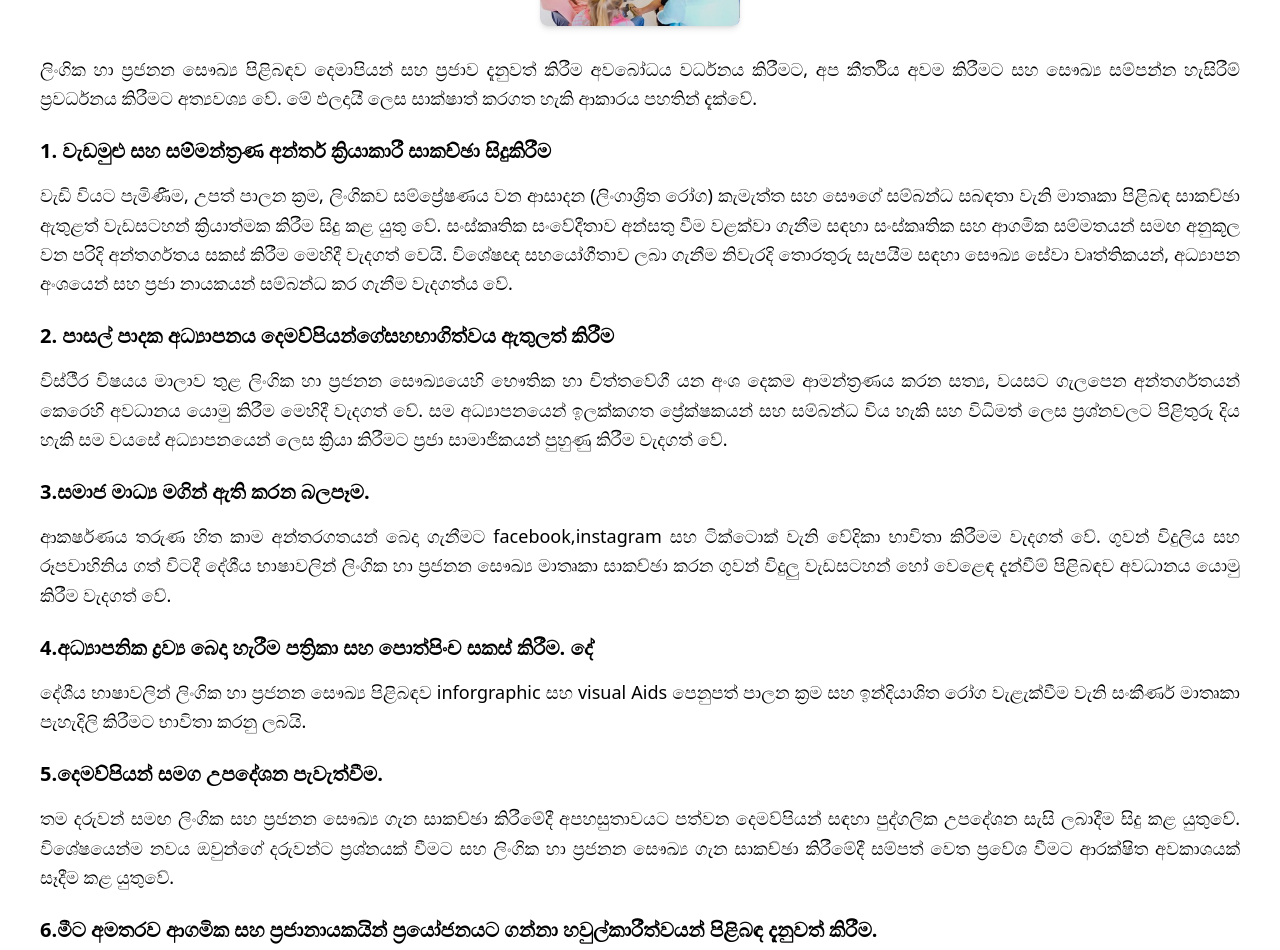
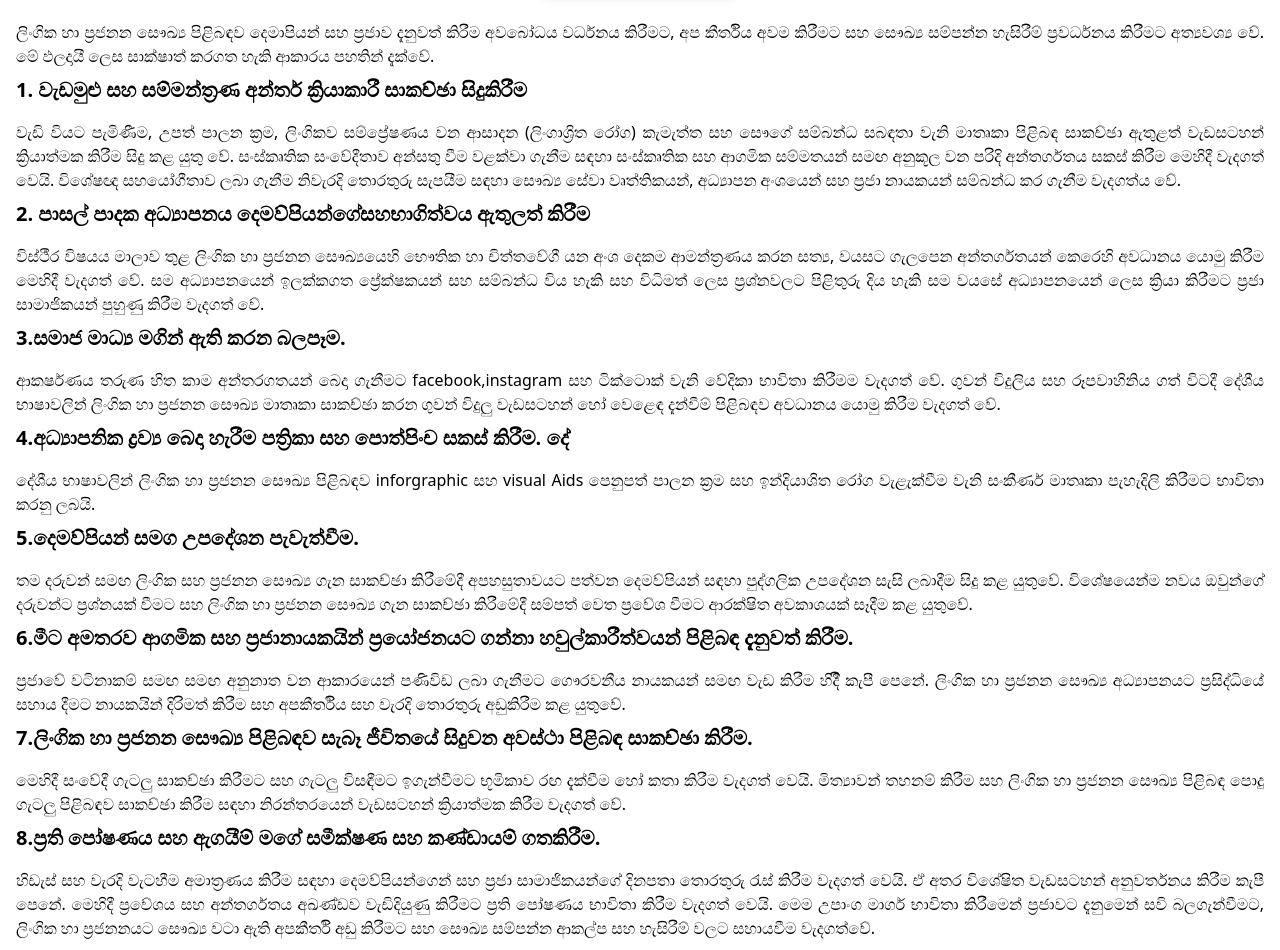
Before and after one commit to tharindu748/Sexuality, a React (Vite) app: page /Open_Discussions_with_parents_and_the_community in a window 1280 px wide. Shown: the part 300-1250 px from the top of the page. Built offline with nearby package versions, Linux system fonts and the light colour scheme.

Commit message:
last fix

```diff
--- a/src/pages/Open_Discussions_with_parents_and_the_community.jsx
+++ b/src/pages/Open_Discussions_with_parents_and_the_community.jsx
@@ -40,8 +40,8 @@ export default function Open_Discussions_with_parents_and_the_community() {
             {darkMode ? <FaSun /> : <FaMoon />}
           </button>
         </header>
-        <main className="p-6">
-        <div className="container mx-auto p-4 text-lg leading-relaxed">
+
+        <main className="p-4">
 
 <br></br>
   <div className="flex justify-center items-center">
@@ -53,53 +53,53 @@ export default function Open_Discussions_with_parents_and_the_community() {
          </div>
 
          <br></br>
-      <p className="mb-6 text-justify" >
+      <p className="mb-2 text-justify" >
         ලිංගික හා ප්‍රජනන සෞඛ්‍ය පිළිබඳව දෙමාපියන් සහ ප්‍රජාව දැනුවත් කිරීම අවබෝධය වර්ධනය කිරීමට, අප කීර්තිය අවම කිරීමට සහ සෞඛ්‍ය සම්පන්න හැසිරීම් ප්‍රවර්ධනය කිරීමට අත්‍යවශ්‍ය වේ. මේ ඵලදායී ලෙස සාක්ෂාත් කරගත හැකි ආකාරය පහතින් දැක්වේ.
       </p>
 
       <h2 className="text-xl font-semibold mb-4">1. වැඩමුළු සහ සම්මන්ත්‍රණ අන්තර් ක්‍රියාකාරී සාකච්ඡා සිදුකිරීම</h2>
-      <p className="mb-6 text-justify">
+      <p className="mb-2 text-justify">
         වැඩි වියට පැමිණීම, උපත් පාලන ක්‍රම, ලිංගිකව සම්ප්‍රේෂණය වන ආසාදන (ලිංගාශ්‍රිත රෝග) කැමැත්ත සහ සෞගේ සම්බන්ධ සබඳතා වැනි මාතෘකා පිළිබඳ සාකච්ඡා ඇතුළත් වැඩසටහන් ක්‍රියාත්මක කිරීම සිදු කළ යුතු වේ. සංස්කෘතික සංවේදීතාව අන්සතු වීම වළක්වා ගැනීම සඳහා සංස්කෘතික සහ ආගමික සම්මතයන් සමඟ අනුකූල වන පරිදි අන්තර්ගතය සකස් කිරීම මෙහිදී වැදගත් වෙයි. විශේෂඥ සහයෝගීතාව ලබා ගැනීම නිවැරදි තොරතුරු සැපයීම සඳහා සෞඛ්‍ය සේවා වෘත්තිකයන්, අධ්‍යාපන අංශයෙන් සහ ප්‍රජා නායකයන් සම්බන්ධ කර ගැනීම වැදගත්ය වේ.
       </p>
 
       <h2 className="text-xl font-semibold mb-4">2. පාසල් පාදක අධ්‍යාපනය දෙමව්පියන්ගේසහභාගිත්වය ඇතුලත් කිරීම</h2>
-      <p className="mb-6 text-justify">
+      <p className="mb-2 text-justify">
         විස්ථීර විෂයය මාලාව තුළ ලිංගික හා ප්‍රජනන සෞඛ්‍යයෙහි භෞතික හා චිත්තවේගී යන අංශ දෙකම ආමන්ත්‍රණය කරන සත්‍ය, වයසට ගැලපෙන අන්තර්ගතයන් කෙරෙහි අවධානය යොමු කිරීම මෙහිදී වැදගත් වේ. සම අධ්‍යාපනයෙන් ඉලක්කගත ප්‍රේක්ෂකයන් සහ සම්බන්ධ විය හැකි සහ විධිමත් ලෙස ප්‍රශ්නවලට පිළිතුරු දිය හැකි සම වයසේ අධ්‍යාපනයෙන් ලෙස ක්‍රියා කිරීමට ප්‍රජා සාමාජිකයන් පුහුණු කිරීම වැදගත් වේ.
       </p>
 
       <h2 className="text-xl font-semibold mb-4">3.සමාජ මාධ්‍ය මගින් ඇති කරන බලපෑම. </h2>
-      <p className="mb-6 text-justify">
+      <p className="mb-2 text-justify">
       ආකර්ෂණය තරුණ හිත කාම අන්තරගතයන් බෙදා ගැනීමට facebook,instagram සහ ටික්ටොක් වැනි වේදිකා භාවිතා කිරීමම වැදගත් වේ. ගුවන් විදුලිය සහ රූපවාහිනිය ගත් විටදී දේශීය භාෂාවලින් ලිංගික හා ප්‍රජනන සෞඛ්‍ය මාතෘකා සාකච්ඡා කරන ගුවන් විදුලු වැඩසටහන් හෝ වෙළෙඳ දැන්වීම් පිළිබඳව අවධානය යොමු කිරීම වැදගත් වේ.
       </p>
 
       <h2 className="text-xl font-semibold mb-4">4.අධ්‍යාපනික ද්‍රව්‍ය බෙදා හැරීම පත්‍රිකා සහ පොත්පිංච සකස් කිරීම. දේ </h2>
-      <p className="mb-6 text-justify">
+      <p className="mb-2 text-justify">
       දේශීය භාෂාවලින් ලිංගික හා ප්‍රජනන සෞඛ්‍ය පිළිබඳව inforgraphic සහ visual Aids පෙනුපත් පාලන ක්‍රම සහ ඉන්දියාශිත රෝග වැළැක්වීම වැනි සංකීර්ණ මාතෘකා පැහැදිලි කිරීමට භාවිතා කරනු ලබයි.
       </p>
 
 
       <h2 className="text-xl font-semibold mb-4">5.දෙමව්පියන් සමග උපදේශන පැවැත්වීම.  </h2>
-      <p className="mb-6 text-justify">
+      <p className="mb-2 text-justify">
       තම දරුවන් සමඟ ලිංගික සහ ප්‍රජනන සෞඛ්‍ය ගැන සාකච්ඡා කිරීමේදී අපහසුතාවයට පත්වන දෙමව්පියන් සඳහා පුද්ගලික උපදේශන සැසි ලබාදීම සිදු කළ යුතුවේ. විශේෂයෙන්ම නවය ඔවුන්ගේ දරුවන්ට ප්‍රශ්නයක් වීමට සහ ලිංගික හා ප්‍රජනන  සෞඛ්‍ය ගැන සාකච්ඡා කිරීමේදී සම්පත් වෙත ප්‍රවේශ වීමට ආරක්ෂිත අවකාශයක් සෑදීම කළ යුතුවේ.
       </p>
 
       <h2 className="text-xl font-semibold mb-4">6.මීට අමතරව ආගමික සහ ප්‍රජානායකයින් ප්‍රයෝජනයට ගන්නා හවුල්කාරීත්වයන් පිළිබඳ දැනුවත් කිරීම.  </h2>
-      <p className="mb-6 text-justify">ප්‍රජාවේ වටිනාකම් සමඟ සමඟ අනුනාත වන ආකාරයෙන් පණිවිඩ ලබා ගැනීමට ගෞරවනීය නායකයන් සමඟ වැඩ කිරීම හිදීී කැපී පෙනේ. ලිංගික හා ප්‍රජනන සෞඛ්‍ය අධ්‍යාපනයට ප්‍රසිද්ධියේ සහාය දීමට නායකයින් දිරිමත් කිරීම සහ අපකීර්තිය සහ වැරදි තොරතුරු අඩුකිරීම කළ යුතුවේ.
+      <p className="mb-2 text-justify">ප්‍රජාවේ වටිනාකම් සමඟ සමඟ අනුනාත වන ආකාරයෙන් පණිවිඩ ලබා ගැනීමට ගෞරවනීය නායකයන් සමඟ වැඩ කිරීම හිදීී කැපී පෙනේ. ලිංගික හා ප්‍රජනන සෞඛ්‍ය අධ්‍යාපනයට ප්‍රසිද්ධියේ සහාය දීමට නායකයින් දිරිමත් කිරීම සහ අපකීර්තිය සහ වැරදි තොරතුරු අඩුකිරීම කළ යුතුවේ.
       </p>
 
       <h2 className="text-xl font-semibold mb-4">7.ලිංගික හා ප්‍රජනන සෞඛ්‍ය පිළිබඳව සැබෑ ජීවිතයේ සිදුවන අවස්ථා පිළිබඳ සාකච්ඡා කිරීම. </h2>
-      <p className="mb-6 text-justify">මෙහිදී සංවේදී ගැටලු සාකච්ඡා කිරීමට සහ ගැටලු විසඳීමට ඉගැන්වීමට භූමිකාව රඟ දැක්වීම හෝ කතා කිරීම වැදගත් වෙයි. මිත්‍යාවන් තහනම් කිරීම සහ ලිංගික හා ප්‍රජනන සෞඛ්‍ය පිළිබඳ  පොදු ගැටලු පිළිබඳව සාකච්ඡා කිරීම සඳහා  නිරන්තරයෙන් වැඩසටහන් ක්‍රියාත්මක කිරීම වැදගත් වේ.
+      <p className="mb-2 text-justify">මෙහිදී සංවේදී ගැටලු සාකච්ඡා කිරීමට සහ ගැටලු විසඳීමට ඉගැන්වීමට භූමිකාව රඟ දැක්වීම හෝ කතා කිරීම වැදගත් වෙයි. මිත්‍යාවන් තහනම් කිරීම සහ ලිංගික හා ප්‍රජනන සෞඛ්‍ය පිළිබඳ  පොදු ගැටලු පිළිබඳව සාකච්ඡා කිරීම සඳහා  නිරන්තරයෙන් වැඩසටහන් ක්‍රියාත්මක කිරීම වැදගත් වේ.
       </p>
 
       <h2 className="text-xl font-semibold mb-4">8.ප්‍රති පෝෂණය සහ ඇගයීම් මගේ සමීක්ෂණ සහ කණ්ඩායම් ගතකිරීම.</h2>
-      <p className="mb-6 text-justify">හිඩැස් සහ වැරදි වැටහීම අමාත්‍රණය කිරීම සඳහා දෙමව්පියන්ගෙන් සහ ප්‍රජා  සාමාජිකයන්ගේ දිනපතා තොරතුරු රැස් කිරීම වැදගත් වෙයි. ඒ අතර විශේෂිත වැඩසටහන් අනුවර්තනය කිරීම කැපී පෙනේ. මෙහිදී ප්‍රවේශය සහ අන්තර්ගතය අඛණ්ඩව වැඩිදියුණු කිරීමට ප්‍රති පෝෂණය භාවිතා කිරීම වැදගත් වෙයි. මෙම උපාංග මාර්ග භාවිතා කිරීමෙන් ප්‍රජාවට දැනුමෙන් සවි බලගැන්වීමට, ලිංගික හා ප්‍රජනනයට සෞඛ්‍ය වටා ඇති අපකීර්ති අඩු කිරීමට සහ සෞඛ්‍ය සම්පන්න ආකල්ප සහ හැසිරීම් වලට සහායවීම වැදගත්වේ.
+      <p className="mb-2 text-justify">හිඩැස් සහ වැරදි වැටහීම අමාත්‍රණය කිරීම සඳහා දෙමව්පියන්ගෙන් සහ ප්‍රජා  සාමාජිකයන්ගේ දිනපතා තොරතුරු රැස් කිරීම වැදගත් වෙයි. ඒ අතර විශේෂිත වැඩසටහන් අනුවර්තනය කිරීම කැපී පෙනේ. මෙහිදී ප්‍රවේශය සහ අන්තර්ගතය අඛණ්ඩව වැඩිදියුණු කිරීමට ප්‍රති පෝෂණය භාවිතා කිරීම වැදගත් වෙයි. මෙම උපාංග මාර්ග භාවිතා කිරීමෙන් ප්‍රජාවට දැනුමෙන් සවි බලගැන්වීමට, ලිංගික හා ප්‍රජනනයට සෞඛ්‍ය වටා ඇති අපකීර්ති අඩු කිරීමට සහ සෞඛ්‍ය සම්පන්න ආකල්ප සහ හැසිරීම් වලට සහායවීම වැදගත්වේ.
       </p>
 
       <h2 className="text-xl font-semibold mb-4">නිගමනය. </h2>
-      <p className="mb-6 text-justify">ලිංගික සහ ප්‍රජනක සෞඛ්‍යය පිළිබඳව දෙමාපියන් සහ ප්‍රජාවන් දැනුවත් කිරීම දැනුවත්, ආධාරක සහ සෞඛ්‍ය සම්පන්න පරිසරයක් පෝෂණය කිරීම සඳහා ඉතා වැදගත් වේ. එය නිවැරදි දැනුමක් සහිත පුද්ගලයන් සවිබල ගැන්විම සිදු කරයි, අපකීර්තිය අඩු කරයි, සහ විවෘත සන්නිවේදනය ප්‍රවර්ධනය කිරිම සහා, වඩා හොඳ තීරණ ගැනීමට සහ වැඩිදියුණු කළ සෞඛ්‍ය ප්‍රතිඵලවලට මග පැදිම සිදු කරනු ලබය්.  දෙමාපියන් සහ ප්‍රජාවන් සම්බන්ධ කර ගැනීම සෞඛ්‍ය සම්පන්න සමාජයකට දායක වෙමින් තරුණයින්ට පුළුල් මගපෙන්වීමක් ලැබෙන බව සහතික කිරිම සිදු කරමු ලබයි.</p>
+      <p className="mb-2 text-justify">ලිංගික සහ ප්‍රජනක සෞඛ්‍යය පිළිබඳව දෙමාපියන් සහ ප්‍රජාවන් දැනුවත් කිරීම දැනුවත්, ආධාරක සහ සෞඛ්‍ය සම්පන්න පරිසරයක් පෝෂණය කිරීම සඳහා ඉතා වැදගත් වේ. එය නිවැරදි දැනුමක් සහිත පුද්ගලයන් සවිබල ගැන්විම සිදු කරයි, අපකීර්තිය අඩු කරයි, සහ විවෘත සන්නිවේදනය ප්‍රවර්ධනය කිරිම සහා, වඩා හොඳ තීරණ ගැනීමට සහ වැඩිදියුණු කළ සෞඛ්‍ය ප්‍රතිඵලවලට මග පැදිම සිදු කරනු ලබය්.  දෙමාපියන් සහ ප්‍රජාවන් සම්බන්ධ කර ගැනීම සෞඛ්‍ය සම්පන්න සමාජයකට දායක වෙමින් තරුණයින්ට පුළුල් මගපෙන්වීමක් ලැබෙන බව සහතික කිරිම සිදු කරමු ලබයි.</p>
 
 
-    </div>
+
         </main>
       </div>
     </div>
```
